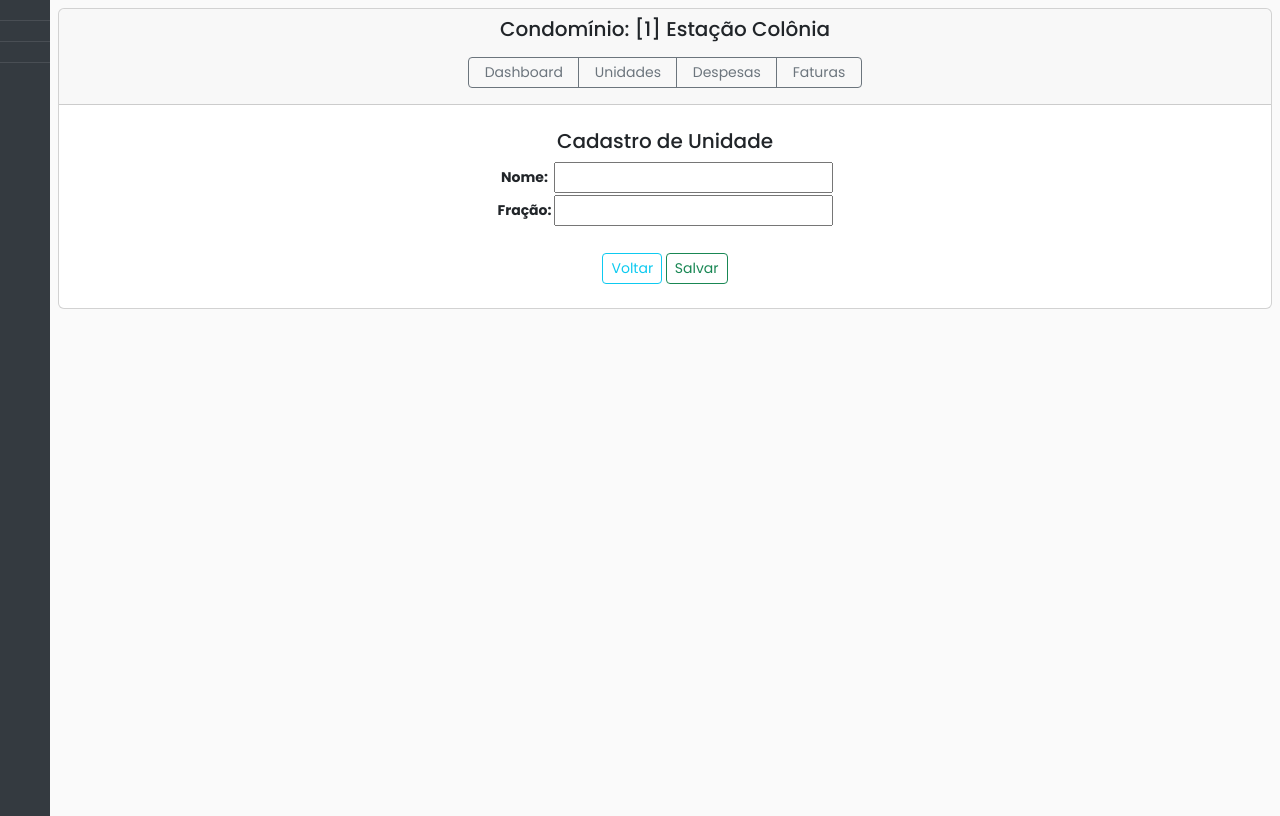
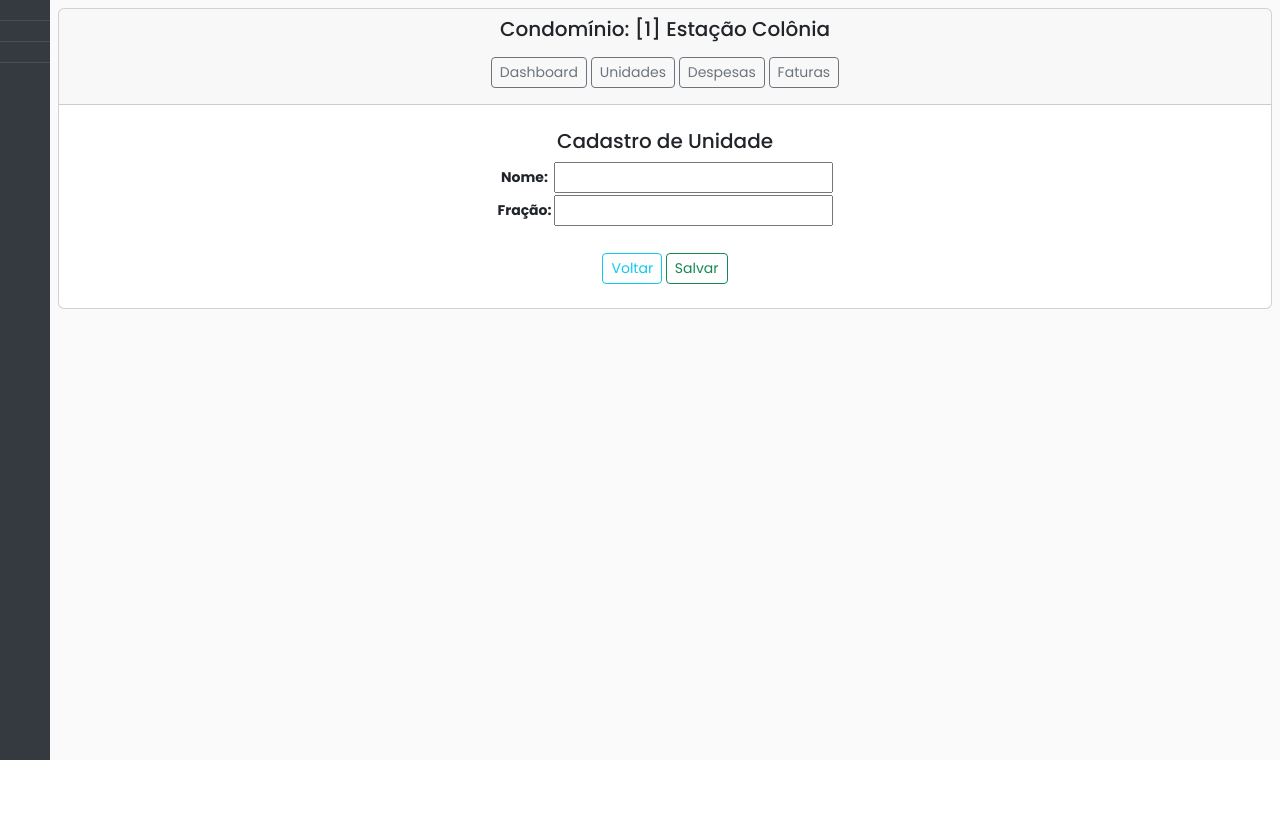
Before and after one commit to rcargnelutti/DesSof_UNIPAMPA, a Django app: page /condominios/unidade_create/1/ in a window 1280 px wide. Shown: the part 46-862 px from the top of the page. After the commit the page ends 806 px from the top, so only its background shows below. Run offline with Django 4.2, Linux system fonts and the light colour scheme; data comes from the database, SQL or seed files in the repository.

Commit message:
Leve ajuste no botões

```diff
--- a/base_static/css/global-style.css
+++ b/base_static/css/global-style.css
@@ -75,11 +75,7 @@
 	background: var(--gray-dark) ;
 	color: #fff;
 	font-size: 14px;
-	height: auto;
-}
-
-#sidebar ul {
-	height: 100vh;
+	height: 95vh;
 }
 
 #sidebar ul li a {
--- a/condominio/templates/condominio/unidade_form.html
+++ b/condominio/templates/condominio/unidade_form.html
@@ -6,7 +6,7 @@
   <div class="card">
     <div class="card-header text-center">
       <h5><span>Condomínio: [{{ condominio.id }}] {{ condominio.nome }} </span></h5>
-      <div class="col-4 m-auto pt-2 pb-2 text-center btn-group btn-group-toggle" data-toggle="buttons">
+      <div class="col-4 m-auto pt-2 pb-2 text-center" data-toggle="buttons">
         <a href="{% url 'condominio:gestao' condominio_id=condominio.id %}" class="btn btn-outline-secondary btn-sm">Dashboard</a>
         <a href="{% url 'condominio:unidade_list' condominio.id %}" class="btn btn-outline-secondary btn-sm">Unidades</a>
         <a href="" class="btn btn-outline-secondary btn-sm">Despesas</a>
--- a/condominio/templates/condominio/unidade_list.html
+++ b/condominio/templates/condominio/unidade_list.html
@@ -6,7 +6,7 @@
   <div class="card">
     <div class="card-header text-center">
       <h5><span>Condomínio: [{{ condominio.id }}] {{ condominio.nome }} </span></h5>
-      <div class="col-4 m-auto pt-2 pb-2 text-center btn-group btn-group-toggle" data-toggle="buttons">
+      <div class="col-4 m-auto pt-2 pb-2 text-center" data-toggle="buttons">
         <a href="{% url 'condominio:gestao' condominio_id=condominio.id %}" class="btn btn-outline-secondary btn-sm">Dashboard</a>
         <a href="{% url 'condominio:unidade_list' condominio.id %}" class="btn btn-outline-secondary btn-sm">Unidades</a>
         <a href="" class="btn btn-outline-secondary btn-sm">Despesas</a>
```
